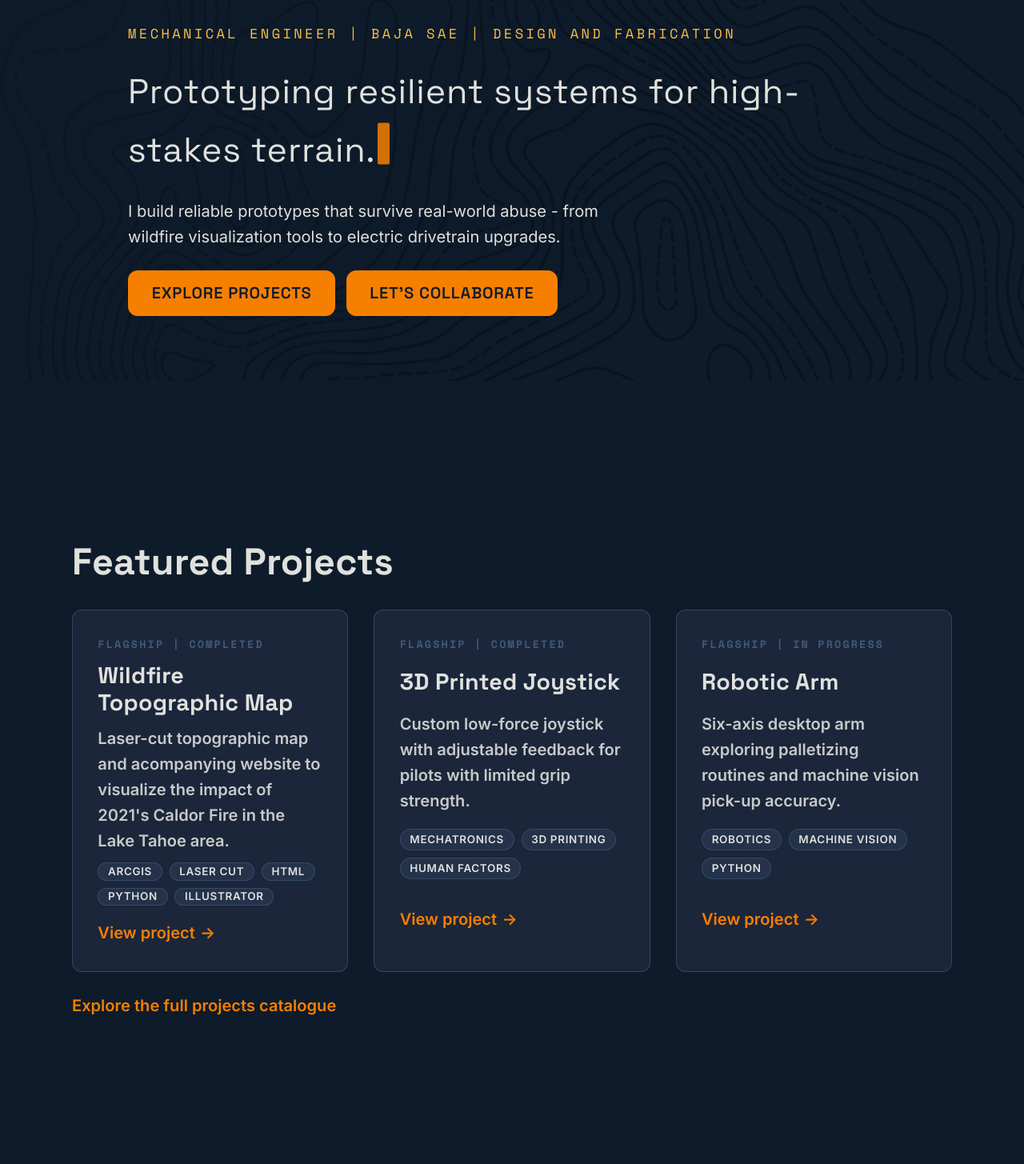
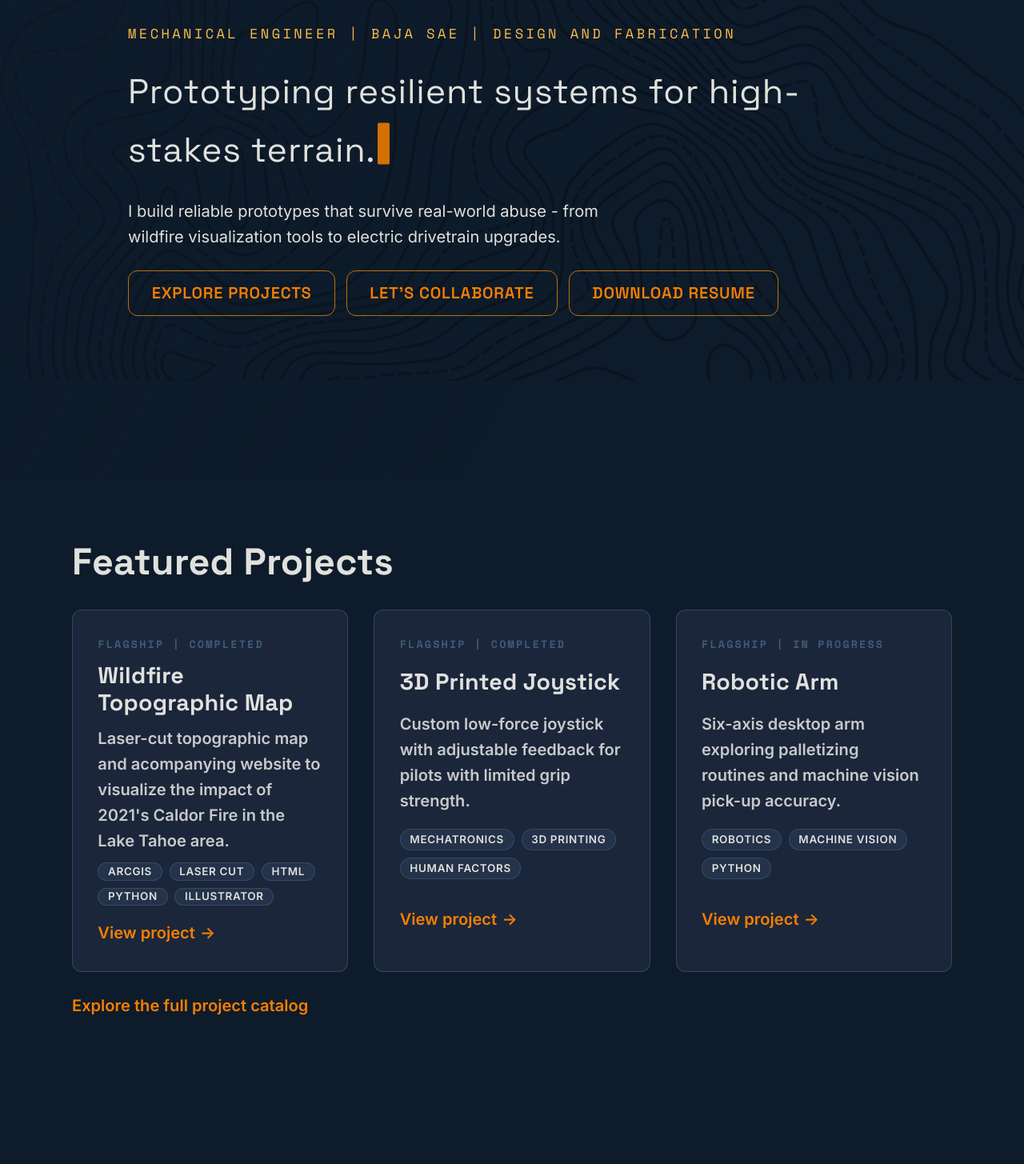
Before and after one commit to Logan-Castro/logan-castro.github.io, a React (Vite) app: page / in a window 1280 px wide. Shown: the part 324-1779 px from the top of the page at 80% size. Built offline with nearby package versions, Linux system fonts and the light colour scheme.

Commit message:
Refine hero buttons and copy

```diff
--- a/src/App.css
+++ b/src/App.css
@@ -307,6 +307,22 @@
   background: linear-gradient(100deg, var(--accent-2) 0%, var(--accent-3) 100%);
   color: var(--bg);
   border-color: var(--accent-2);
+}
+
+.button--outline,
+.button--resume {
+  background: transparent;
+  color: var(--accent);
+  border-color: rgba(255, 152, 0, 0.7);
+}
+
+.button--outline:hover,
+.button--outline:focus-visible,
+.button--resume:hover,
+.button--resume:focus-visible {
+  color: var(--bg);
+  background: rgba(255, 152, 0, 0.15);
+  border-color: var(--accent);
 }
 
 @media (max-width: 600px) {
--- a/src/components/Hero.jsx
+++ b/src/components/Hero.jsx
@@ -67,8 +67,11 @@ export default function Hero() {
           I build reliable prototypes that survive real-world abuse - from wildfire visualization tools to electric drivetrain upgrades.
         </p>
         <div className="hero__actions">
-          <Link className="button" to="/projects">Explore projects</Link>
-          <Link className="button button--ghost" to="/collaborate">Let's collaborate</Link>
+          <Link className="button button--outline" to="/projects">Explore projects</Link>
+          <Link className="button button--outline" to="/collaborate">Let's collaborate</Link>
+          <a className="button button--outline" href="/resume.pdf" target="_blank" rel="noreferrer">
+            Download resume
+          </a>
         </div>
       </div>
     </header>
--- a/src/main.jsx
+++ b/src/main.jsx
@@ -2,30 +2,6 @@ import { StrictMode } from "react";
 import { createRoot } from "react-dom/client";
 import "./index.css";
 import App from "./App.jsx";
-import faviconUrl from "./assets/logo1.png";
-
-function ensureFavicon() {
-  if (typeof document === "undefined") {
-    return;
-  }
-
-  const existingIcon = document.querySelector("link[rel='icon']");
-  if (existingIcon) {
-    existingIcon.href = faviconUrl;
-    if (!existingIcon.type) {
-      existingIcon.type = "image/png";
-    }
-    return;
-  }
-
-  const newIcon = document.createElement("link");
-  newIcon.rel = "icon";
-  newIcon.type = "image/png";
-  newIcon.href = faviconUrl;
-  document.head.appendChild(newIcon);
-}
-
-ensureFavicon();
 
 createRoot(document.getElementById("root")).render(
   <StrictMode>
--- a/src/routes/Home.jsx
+++ b/src/routes/Home.jsx
@@ -54,7 +54,7 @@ export default function Home() {
           </div>
           <p className="projects__cta">
             <Link to="/projects" className="text-link">
-              Explore the full projects catalogue
+              Explore the full project catalog
             </Link>
           </p>
         </div>
```
